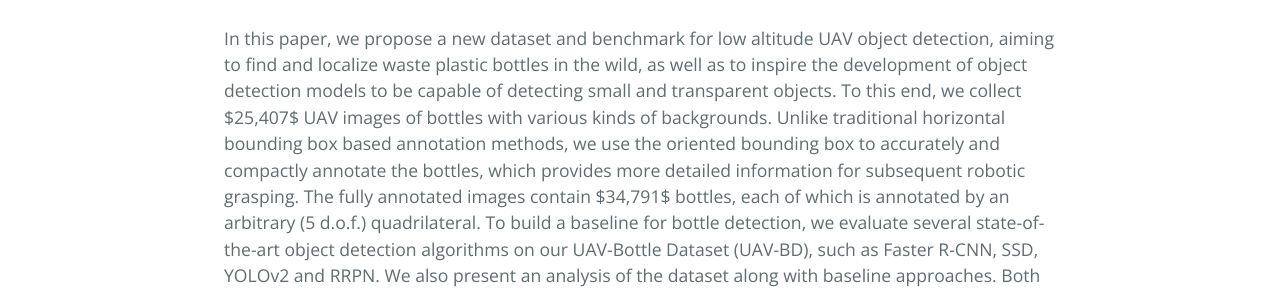
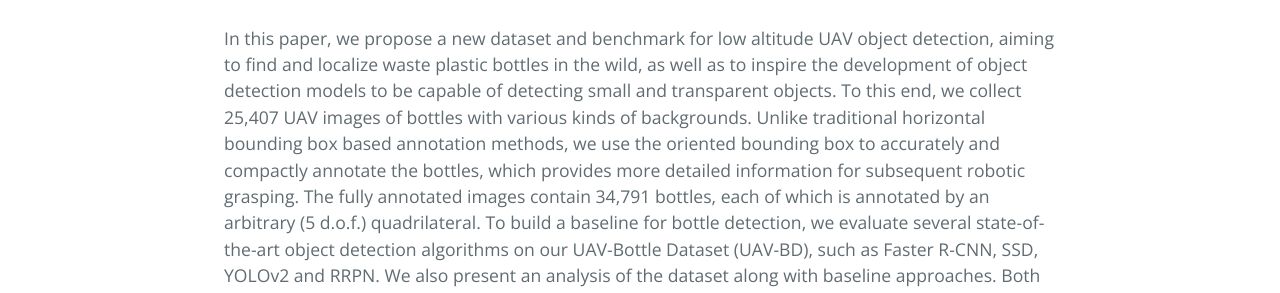
Before and after one commit to jwwangchn/UAV-BD, a Jekyll site: the page built from docs/index.md, in a window 1280 px wide. Shown: the part 468-761 px from the top of the page. Built offline with Jekyll 4.4.1, drawn with Linux system fonts in a browser that asks for light colours; our own code applies the rules of GitHub Pages for plain Markdown files; some of the changed text lies outside the part shown.

Commit message:
modify docs

```diff
--- a/docs/index.md
+++ b/docs/index.md
@@ -1,4 +1,4 @@
-In this paper, we propose a new dataset and benchmark for low altitude UAV object detection, aiming to find and localize waste plastic bottles in the wild, as well as to inspire the development of object detection models to be capable of detecting small and transparent objects. To this end, we collect $25,407$ UAV images of bottles with various kinds of backgrounds. Unlike traditional horizontal bounding box based annotation methods, we use the oriented bounding box to accurately and compactly annotate the bottles, which provides more detailed information for subsequent robotic grasping. The fully annotated images contain $34,791$ bottles, each of which is annotated by an arbitrary (5 d.o.f.) quadrilateral. To build a baseline for bottle detection, we evaluate several state-of-the-art object detection algorithms on our UAV-Bottle Dataset (UAV-BD), such as Faster R-CNN, SSD, YOLOv2 and RRPN. We also present an analysis of the dataset along with baseline approaches. Both the dataset and benchmark are made publicly available to the vision community on our website to advance research in the area of object detection from UAVs.
+In this paper, we propose a new dataset and benchmark for low altitude UAV object detection, aiming to find and localize waste plastic bottles in the wild, as well as to inspire the development of object detection models to be capable of detecting small and transparent objects. To this end, we collect 25,407 UAV images of bottles with various kinds of backgrounds. Unlike traditional horizontal bounding box based annotation methods, we use the oriented bounding box to accurately and compactly annotate the bottles, which provides more detailed information for subsequent robotic grasping. The fully annotated images contain 34,791 bottles, each of which is annotated by an arbitrary (5 d.o.f.) quadrilateral. To build a baseline for bottle detection, we evaluate several state-of-the-art object detection algorithms on our UAV-Bottle Dataset (UAV-BD), such as Faster R-CNN, SSD, YOLOv2 and RRPN. We also present an analysis of the dataset along with baseline approaches. Both the dataset and benchmark are made publicly available to the vision community on our website to advance research in the area of object detection from UAVs.
 
 ## Welcome to GitHub Pages
 
```
